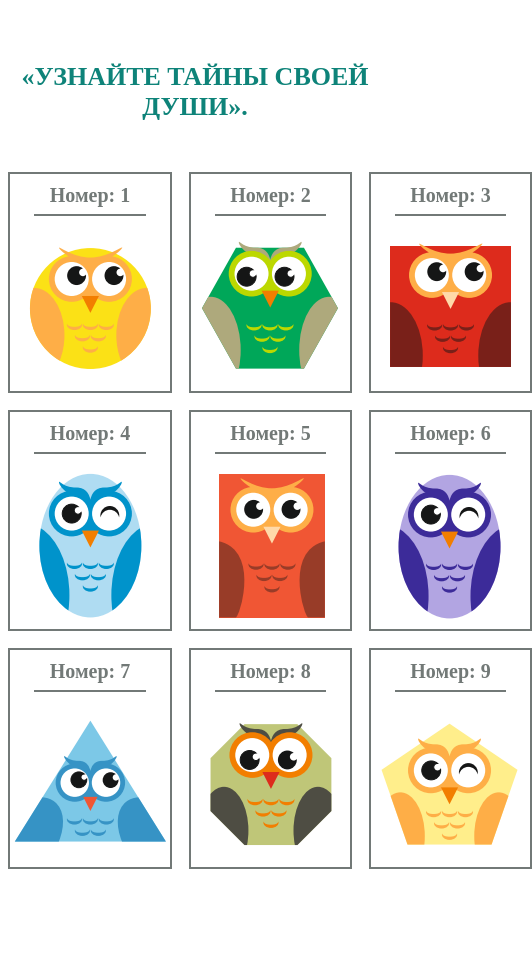
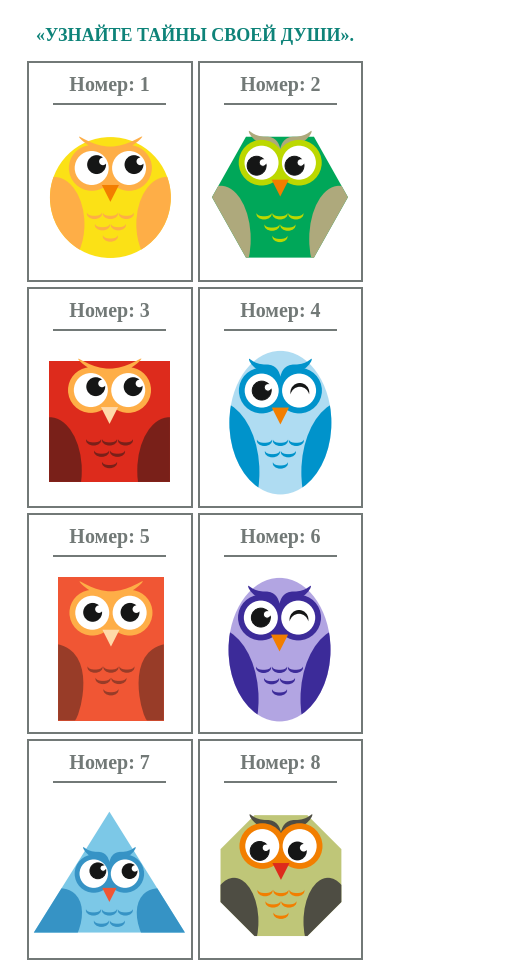
Before and after one commit to Leenok/portfolio, a plain HTML site: page projects/vue-test/index.html in a window 390 px wide. Shown: the top 963 px of the page, 532 px wide, since content can reach past the window. Before the commit the page ends 919 px from the top, so only its background shows below. Drawn offline with nearby package versions, Linux system fonts and the light colour scheme.

Commit message:
feat: vue project add media

```diff
--- a/projects/vue-test/index.html
+++ b/projects/vue-test/index.html
@@ -16,7 +16,7 @@
       .container{
         display: grid;
         grid-template-columns: 1fr 1fr 1fr;
-        max-width: 700px;
+        max-width: 70%;
         margin: 50px auto;
         gap: 17px;
         text-align: center;
@@ -44,11 +44,45 @@
       .result{
         width: 60%;
         text-align: center;
-        margin: 0 auto 30px;
+        margin: 0 auto 10%;
       }
       p{
         font-size: 18px;
         color: rgb(114, 121, 119);
+      }
+
+      @media screen and (max-width: 780px){
+        h2{
+          font-size: 26px;
+          padding-top: 20px;
+        }
+        .container{
+          margin: 30px auto;
+          gap: 8px;
+          grid-template-columns: 1fr 1fr 1fr;
+          max-width: 80%;
+        }
+      }
+      @media screen and (max-width: 650px){
+        h2{
+          font-size: 24px;
+          padding-top: 10px;
+        }
+        .container{
+          margin: 15px auto;
+          gap: 5px;
+          grid-template-columns: 1fr 1fr 1fr;
+          max-width: 95%;
+        }
+      }
+      @media screen and (max-width: 650px){
+        h2{
+          font-size: 18px;
+        }
+        .container{
+          grid-template-columns: 1fr 1fr;
+          max-width: 90%;
+        }
       }
 
     </style>
```
